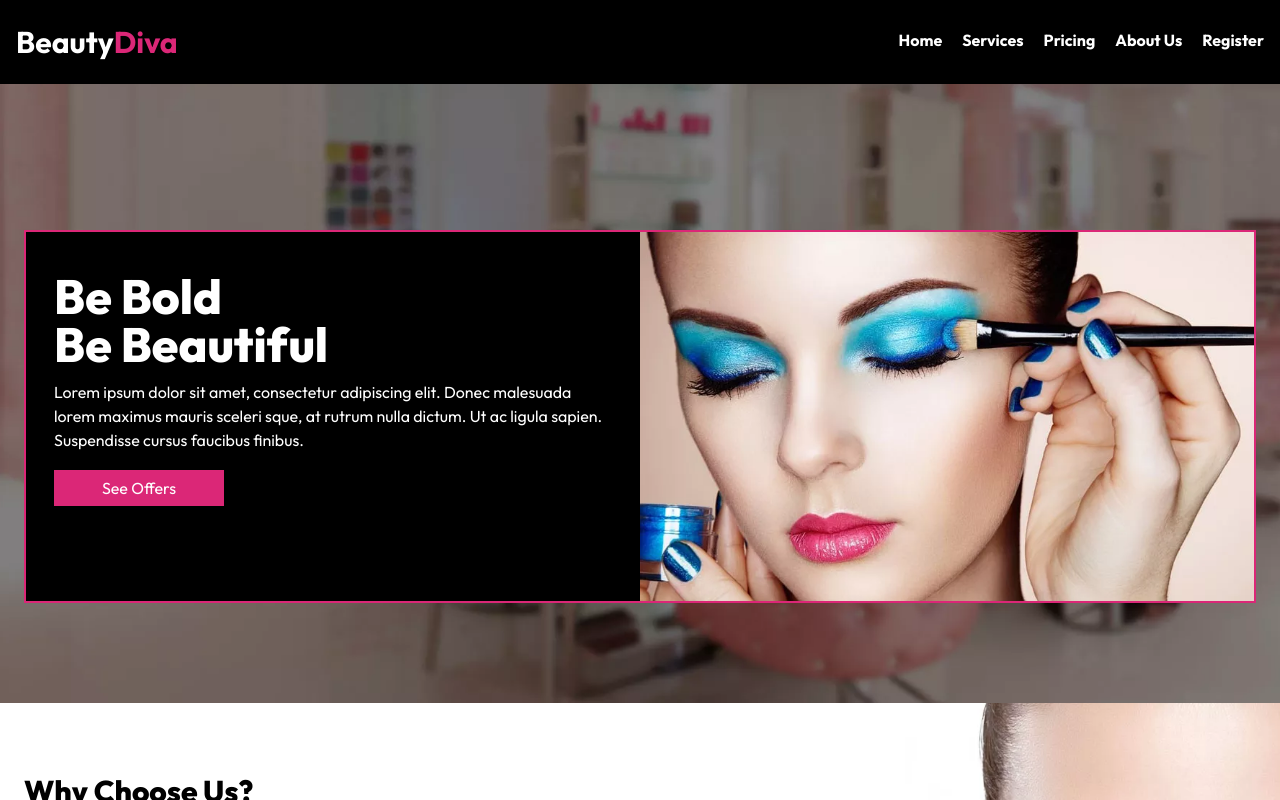
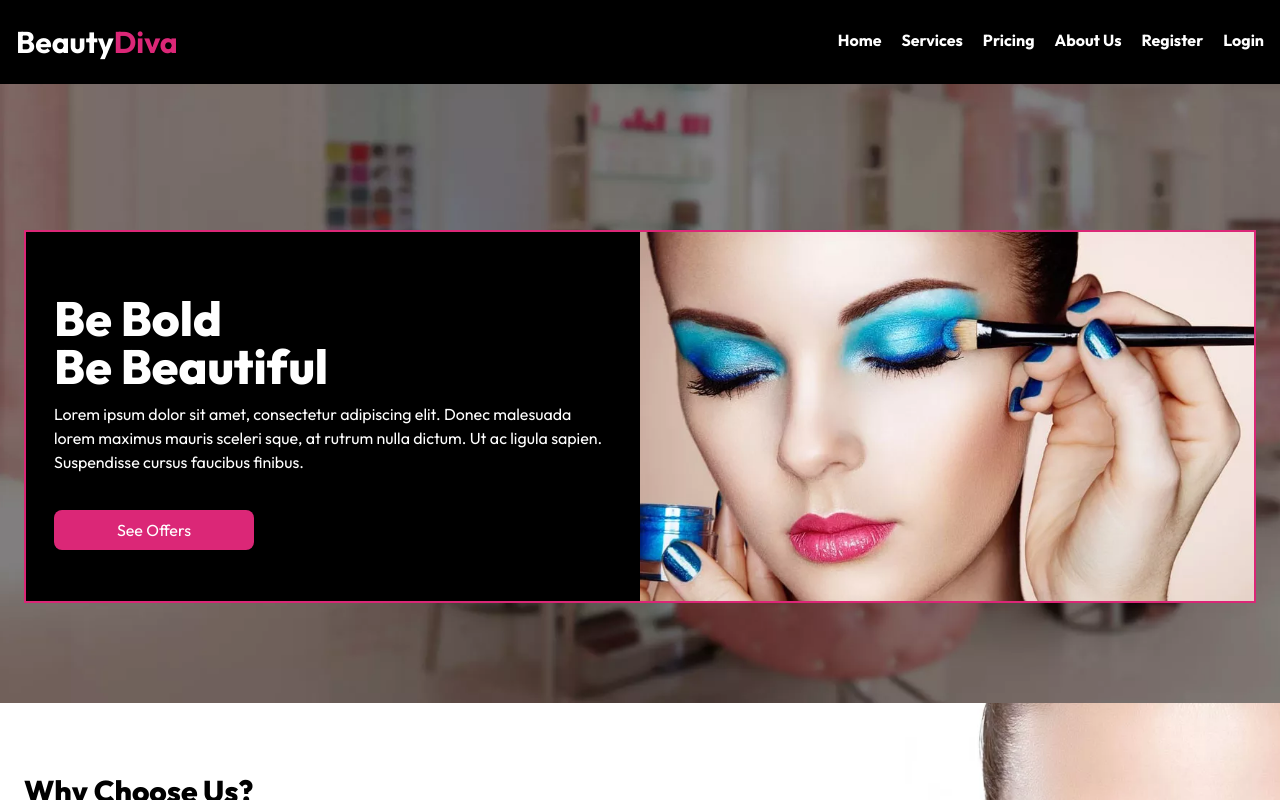
Before and after one commit to dascomsoft/beauty, a Next.js app: page / in a window 1280 px wide. Shown: the top 800 px of the page. Built offline with nearby package versions, Linux system fonts and the light colour scheme; no server answers.

Commit message:
home page modification

```diff
--- a/app/page.tsx
+++ b/app/page.tsx
@@ -24,11 +24,11 @@ const page = () => {
             <div className="home-header">
                 <div className="container mx-auto px-6">
                     <div className='grid md:grid-cols-2 border-2 border-pink-600'>
-                        <div className="home-detail bg-black text-white p-7">
+                        <div className="home-detail bg-black text-white p-7 flex  flex-col justify-center">
                             <h1 className='font-extrabold text-5xl py-3'>Be Bold <br /> Be Beautiful</h1>
                             <p>Lorem ipsum dolor sit amet, consectetur adipiscing elit. Donec malesuada lorem maximus mauris sceleri sque, at rutrum nulla dictum. Ut ac ligula sapien. Suspendisse cursus faucibus finibus.</p>
                             <br />
-                            <Link href='/pricing' className='bg-pink-600 text-white px-12 py-2 mt-4'>See Offers</Link>
+                            <Link href='/pricing' className='bg-pink-600 text-white px-12 py-2 mt-3 w-[200px] text-center rounded-lg'>See Offers</Link>
                         </div>
                         <Image src={face} alt='face picture' className='w-full h-full object-cover' />
                     </div>
--- a/components/Navbar.tsx
+++ b/components/Navbar.tsx
@@ -163,6 +163,9 @@ const Navbar = () => {
                   <Link className="head-link" href="/register">
                     Register
                   </Link>
+                  <Link className="head-link" href="/login">
+                    Login
+                  </Link>
                 </>
               )}
             </nav>
```
